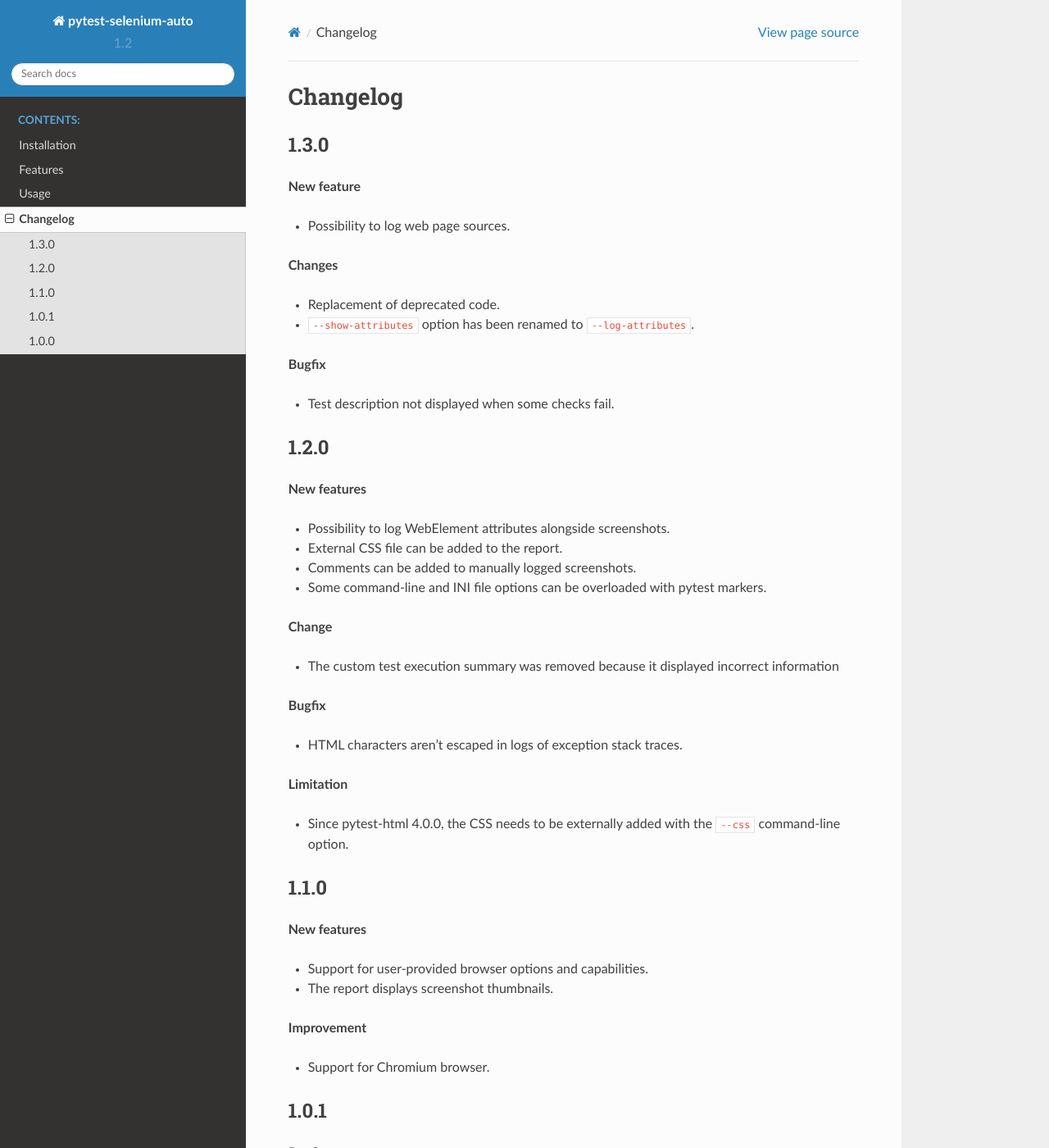
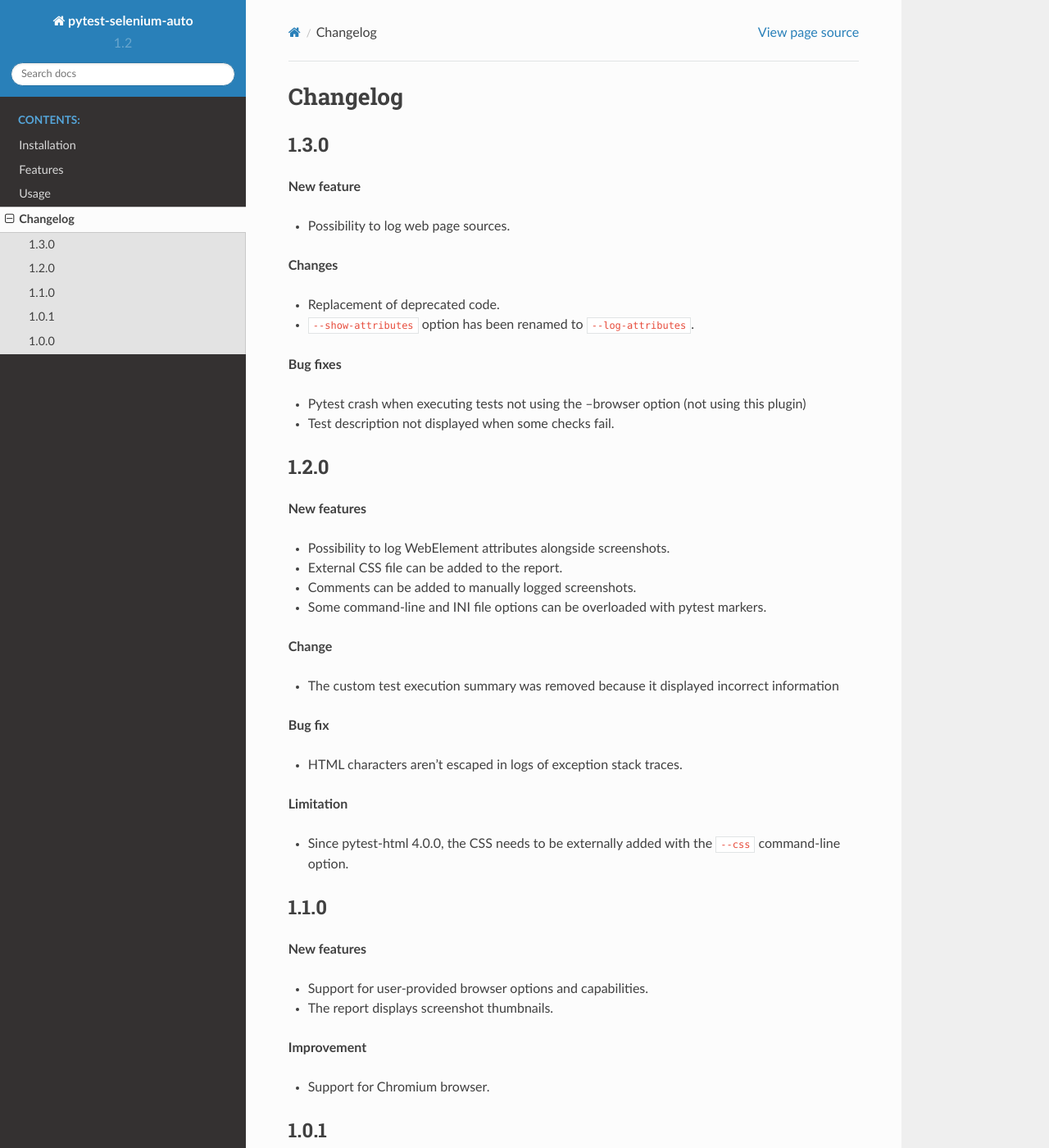
Before and after one commit to harmin-parra/pytest-selenium-auto, a Sphinx documentation site: the page built from docs/changelog.rst, in a window 1280 px wide and 1400 px high. Shown: the whole window at 82% size. Built offline with Sphinx 7.4.7 and the Read the Docs theme 2.0.0, drawn with Linux system fonts in a browser that asks for light colours.

Commit message:
update changelog

```diff
--- a/docs/changelog.rst
+++ b/docs/changelog.rst
@@ -14,8 +14,9 @@ Changelog
 * Replacement of deprecated code.
 * ``--show-attributes`` option has been renamed to ``--log-attributes``.
 
-**Bugfix**
+**Bug fixes**
 
+* Pytest crash when executing tests not using the --browser option (not using this plugin)
 * Test description not displayed when some checks fail.
 
 
@@ -33,7 +34,7 @@ Changelog
 
 * The custom test execution summary was removed because it displayed incorrect information
 
-**Bugfix**
+**Bug fix**
 
 * HTML characters aren't escaped in logs of exception stack traces.
 
@@ -58,7 +59,7 @@ Changelog
 1.0.1
 -----
 
-**Bugfix**
+**Bug fix**
 
 * The plugin crashes with parametrized tests using the ``@pytest.mark.parametrize`` decorator.
 
```
